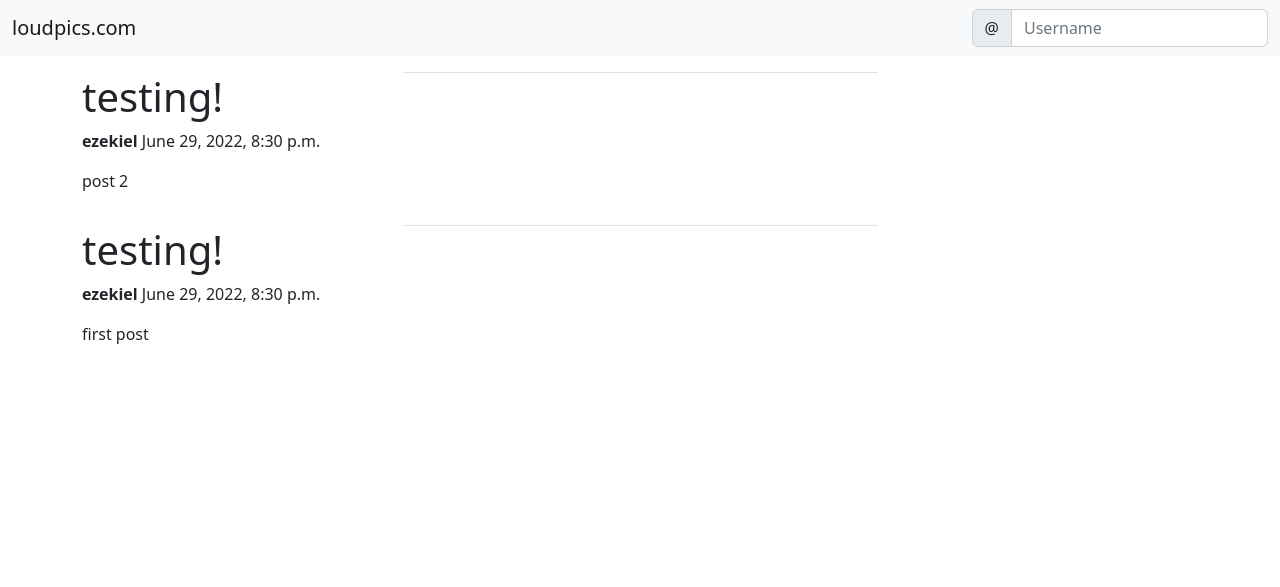
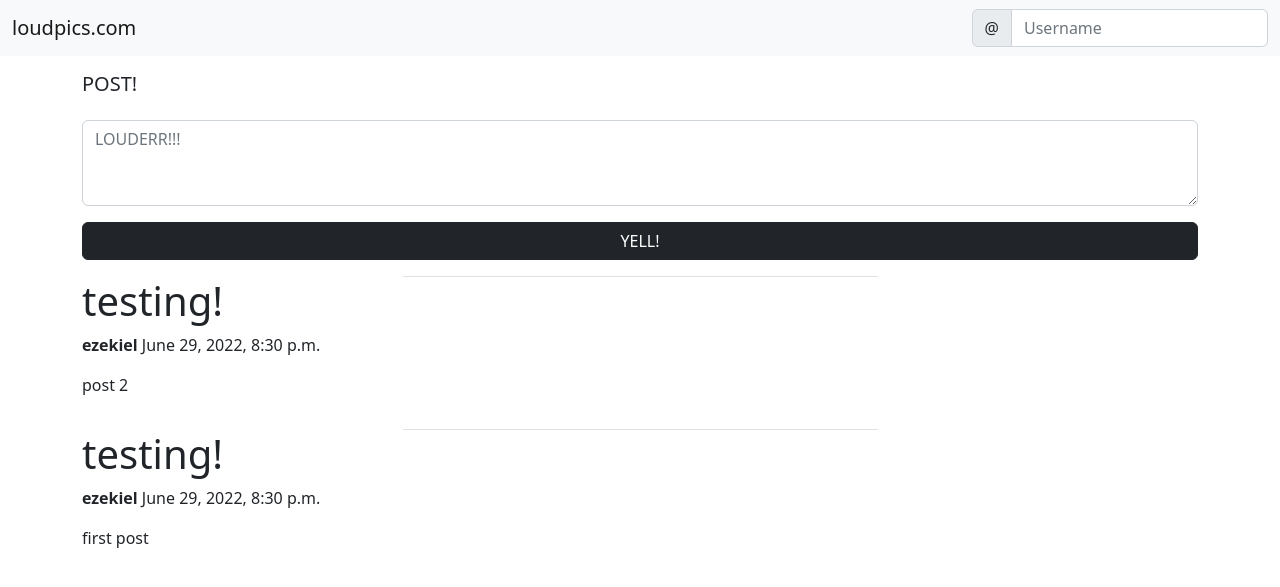
Before and after one commit to diutunis/loontune, a Django app: page /social/ in a window 1280 px wide. Shown: the top 587 px of the page. Run offline with Django 4.2, Linux system fonts and the light colour scheme; data comes from the database, SQL or seed files in the repository; some libraries are stand-ins or nearby versions.

Commit message:
created a posting interface

```diff
--- /dev/null
+++ b/social/forms.py
@@ -0,0 +1,18 @@
+
+from django import forms
+from .models import Post
+
+class PostForm(forms.ModelForm):
+    body = forms.CharField (
+        label='',
+        widget=forms.Textarea(attrs={
+            'rows' :'3',
+            'placeholder' : 'LOUDERR!!!'
+    }))
+
+
+
+
+    class Meta:
+        model = Post
+        fields = ['body']
--- a/social/templates/social/post_list.html
+++ b/social/templates/social/post_list.html
@@ -1,6 +1,22 @@
 {% extends 'landing/base.html' %} {% load crispy_forms_tags %}
 {% block content %}
 <div class="container">
+    <div class="row justify-content-center mt-3">
+        <h5> POST! </h5>
+    </div>
+
+    <div class="row justify-content-center mt-3">
+        <form method="POST" >
+            {% csrf_token %}
+            {{ form | crispy }}
+            <div class="d-grid gap-2">
+                <button class="btn btn-dark mt-3">YELL!</button>
+            </div>
+
+
+        </form>
+    </div>
+
     {% for post in post_list %}
   <div class="row justify-content-center mt-3">
     <div class="col-md-5 col-sm-12 border-bottom"></div>
--- a/social/views.py
+++ b/social/views.py
@@ -1,16 +1,18 @@
 from django.shortcuts import render
 from django.views import View
 from .models import Post
+from .forms import PostForm
 
 
 class PostListView(View):
     def get(self, request, *args, **kwargs):
         posts = Post.objects.all().order_by('-created_on')
+        form = PostForm()
 
         context = {
             'post_list':posts,
+            'form': form,
 
         }
 
         return render(request, 'social/post_list.html', context)
-# Create your views here.
```
